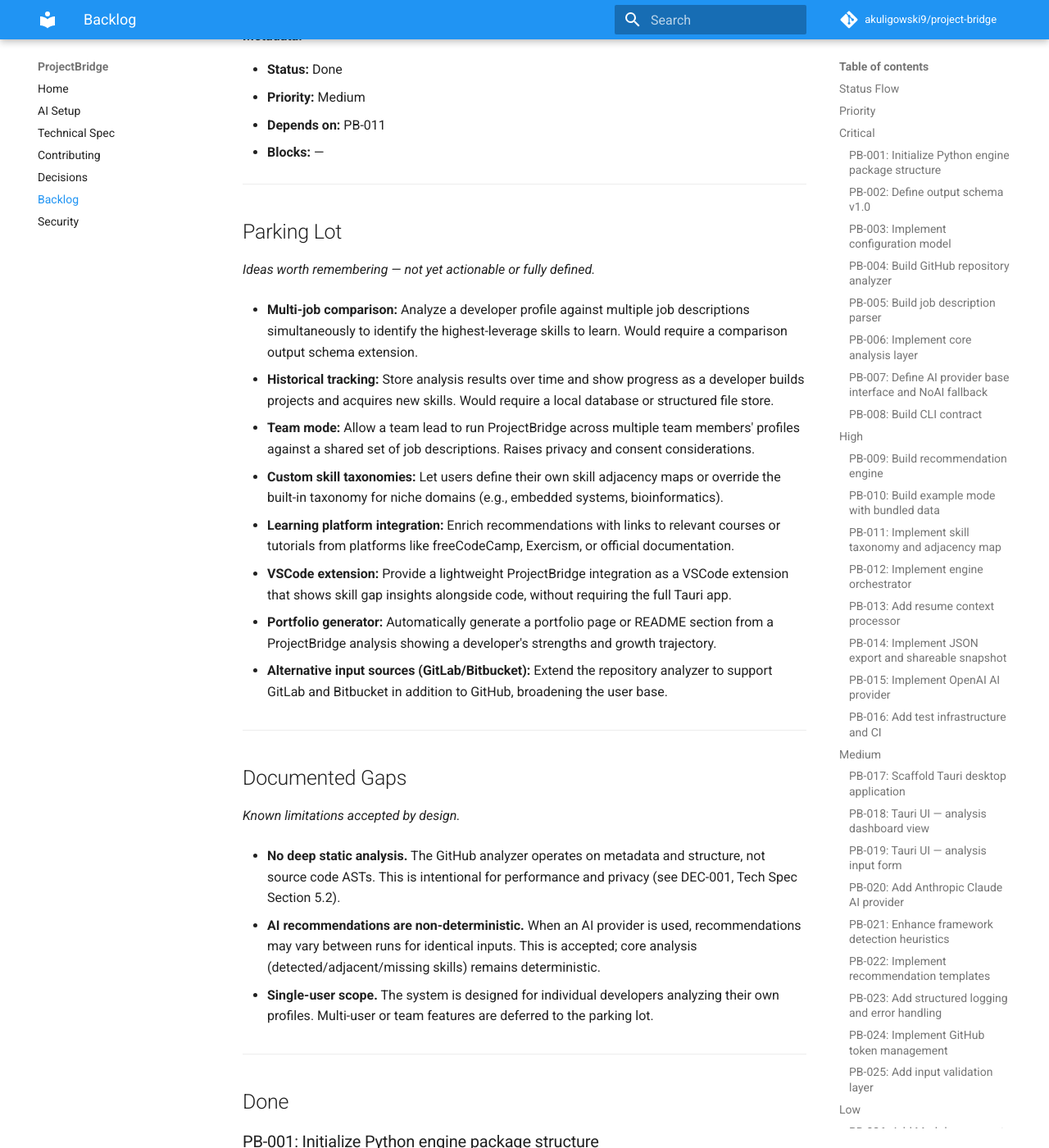
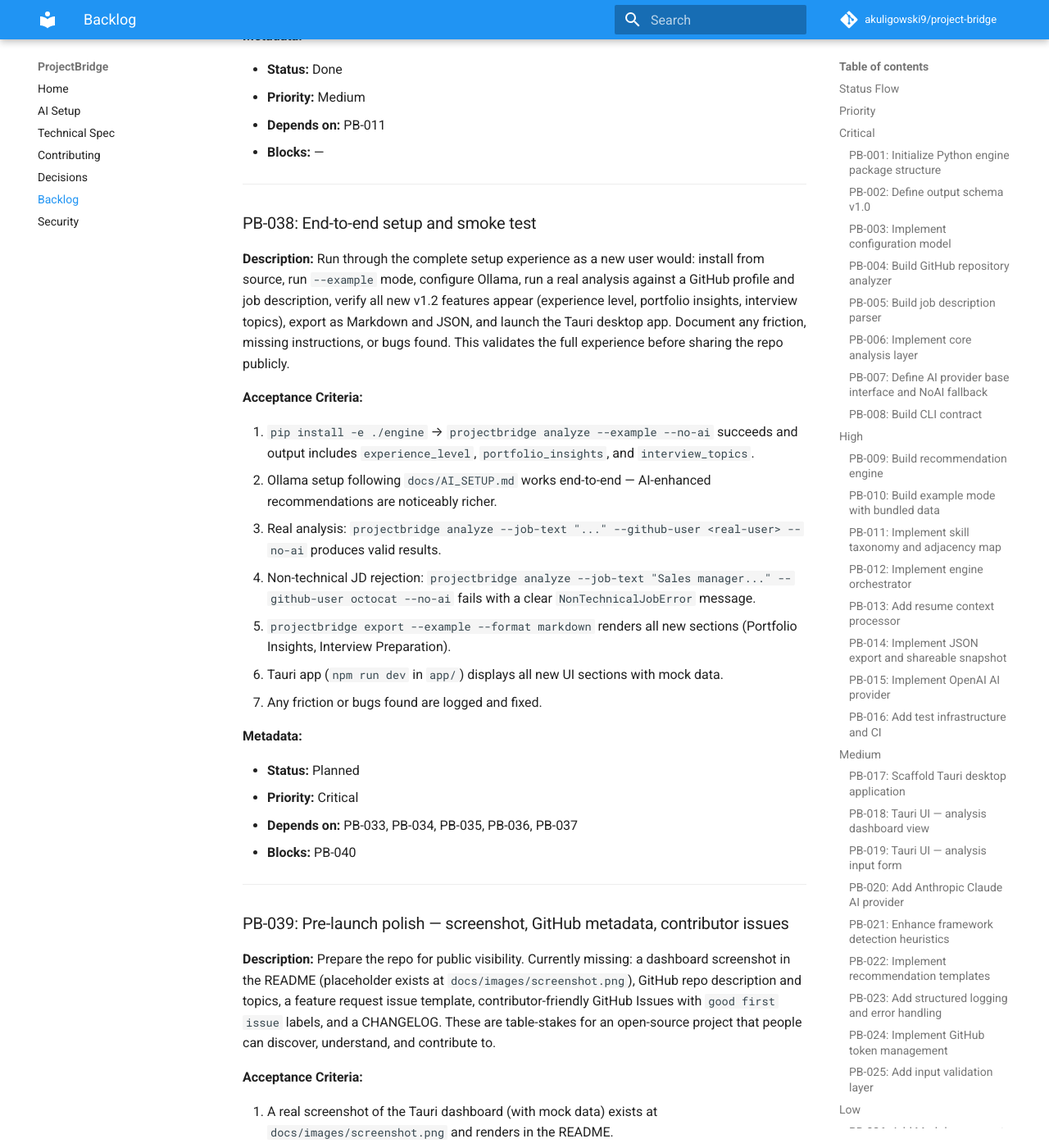
Before and after one commit to akuligowski9/project-bridge, an MkDocs documentation site: the page built from site_src/backlog.md, in a window 1280 px wide and 1400 px high, scrolled down 26728 px. Shown: the whole window at 82% size. Built offline with MkDocs 1.6.1 and Material for MkDocs 9.7.7, drawn with Linux system fonts in a browser that asks for light colours; comment, search, counter and statistics services are not loaded; some of the changed text lies outside the part shown.

Commit message:
Add PB-038, PB-039, PB-040 to backlog: smoke test, pre-launch polish, launch post
- PB-038: End-to-end setup and smoke test (Critical) — validate the
  full new-user experience before sharing publicly
- PB-039: Pre-launch polish (High) — screenshot, GitHub metadata,
  feature request template, contributor issues, CHANGELOG
- PB-040: Launch post (High) — LinkedIn + developer community
  announcement, depends on 038 and 039

Co-Authored-By: Claude Opus 4.6 <noreply@anthropic.com>

```diff
--- a/docs/BACKLOG.md
+++ b/docs/BACKLOG.md
@@ -831,6 +831,73 @@ Developers don't just need to learn skills — they need to demonstrate them in
 
 ---
 
+### PB-038: End-to-end setup and smoke test
+
+**Description:**
+Run through the complete setup experience as a new user would: install from source, run `--example` mode, configure Ollama, run a real analysis against a GitHub profile and job description, verify all new v1.2 features appear (experience level, portfolio insights, interview topics), export as Markdown and JSON, and launch the Tauri desktop app. Document any friction, missing instructions, or bugs found. This validates the full experience before sharing the repo publicly.
+
+**Acceptance Criteria:**
+
+1. `pip install -e ./engine` → `projectbridge analyze --example --no-ai` succeeds and output includes `experience_level`, `portfolio_insights`, and `interview_topics`.
+2. Ollama setup following `docs/AI_SETUP.md` works end-to-end — AI-enhanced recommendations are noticeably richer.
+3. Real analysis: `projectbridge analyze --job-text "..." --github-user <real-user> --no-ai` produces valid results.
+4. Non-technical JD rejection: `projectbridge analyze --job-text "Sales manager..." --github-user octocat --no-ai` fails with a clear `NonTechnicalJobError` message.
+5. `projectbridge export --example --format markdown` renders all new sections (Portfolio Insights, Interview Preparation).
+6. Tauri app (`npm run dev` in `app/`) displays all new UI sections with mock data.
+7. Any friction or bugs found are logged and fixed.
+
+**Metadata:**
+
+- **Status:** Planned
+- **Priority:** Critical
+- **Depends on:** PB-033, PB-034, PB-035, PB-036, PB-037
+- **Blocks:** PB-040
+
+---
+
+### PB-039: Pre-launch polish — screenshot, GitHub metadata, contributor issues
+
+**Description:**
+Prepare the repo for public visibility. Currently missing: a dashboard screenshot in the README (placeholder exists at `docs/images/screenshot.png`), GitHub repo description and topics, a feature request issue template, contributor-friendly GitHub Issues with `good first issue` labels, and a CHANGELOG. These are table-stakes for an open-source project that people can discover, understand, and contribute to.
+
+**Acceptance Criteria:**
+
+1. A real screenshot of the Tauri dashboard (with mock data) exists at `docs/images/screenshot.png` and renders in the README.
+2. GitHub repo has a description and topics set (e.g., `developer-tools`, `skill-gap`, `python`, `career`, `github`, `tauri`, `svelte`).
+3. A `feature_request.md` issue template exists alongside the existing bug report and new AI provider templates.
+4. At least 5 GitHub Issues are created with `good first issue` or `help wanted` labels for contributors (e.g., expand interview topics, add Gemini provider, GitLab support, learning resource links).
+5. A `CHANGELOG.md` at the repo root documents v0.1.0, v0.1.1, and v0.2.0 releases.
+
+**Metadata:**
+
+- **Status:** Planned
+- **Priority:** High
+- **Depends on:** —
+- **Blocks:** PB-040
+
+---
+
+### PB-040: Write and publish launch post
+
+**Description:**
+Write a post announcing ProjectBridge for LinkedIn and other relevant platforms (Reddit r/programming, Hacker News, Dev.to, Twitter/X). The post should explain the problem (generic AI career advice vs. concrete skill-gap analysis), what ProjectBridge does differently (analyzes your actual GitHub repos, produces actionable project recommendations calibrated to your level), and how to try it (3-command quickstart). Include a screenshot or GIF of the dashboard. Keep the tone practical, not hype — developers are allergic to marketing. Link to the repo and AI setup guide.
+
+**Acceptance Criteria:**
+
+1. A draft post exists in `docs/` or a scratch file, reviewed and ready to publish.
+2. Post covers: problem statement, what ProjectBridge does, how to try it (quickstart), screenshot/GIF, link to repo.
+3. Post is adapted for at least LinkedIn and one developer community (Reddit, HN, or Dev.to).
+4. Post is published after PB-038 and PB-039 are complete (don't share a repo with broken setup or missing screenshots).
+
+**Metadata:**
+
+- **Status:** Planned
+- **Priority:** High
+- **Depends on:** PB-038, PB-039
+- **Blocks:** —
+
+---
+
 ## Parking Lot
 
 _Ideas worth remembering — not yet actionable or fully defined._
```
